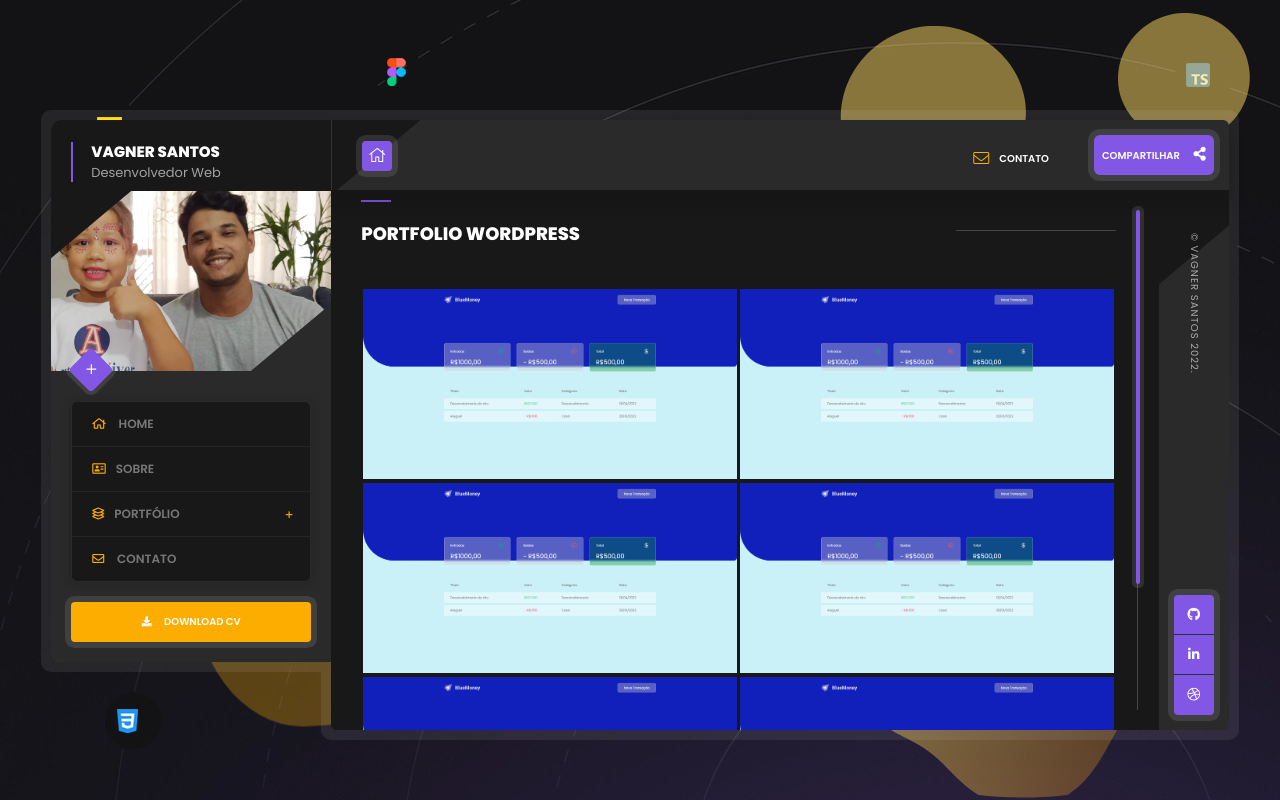
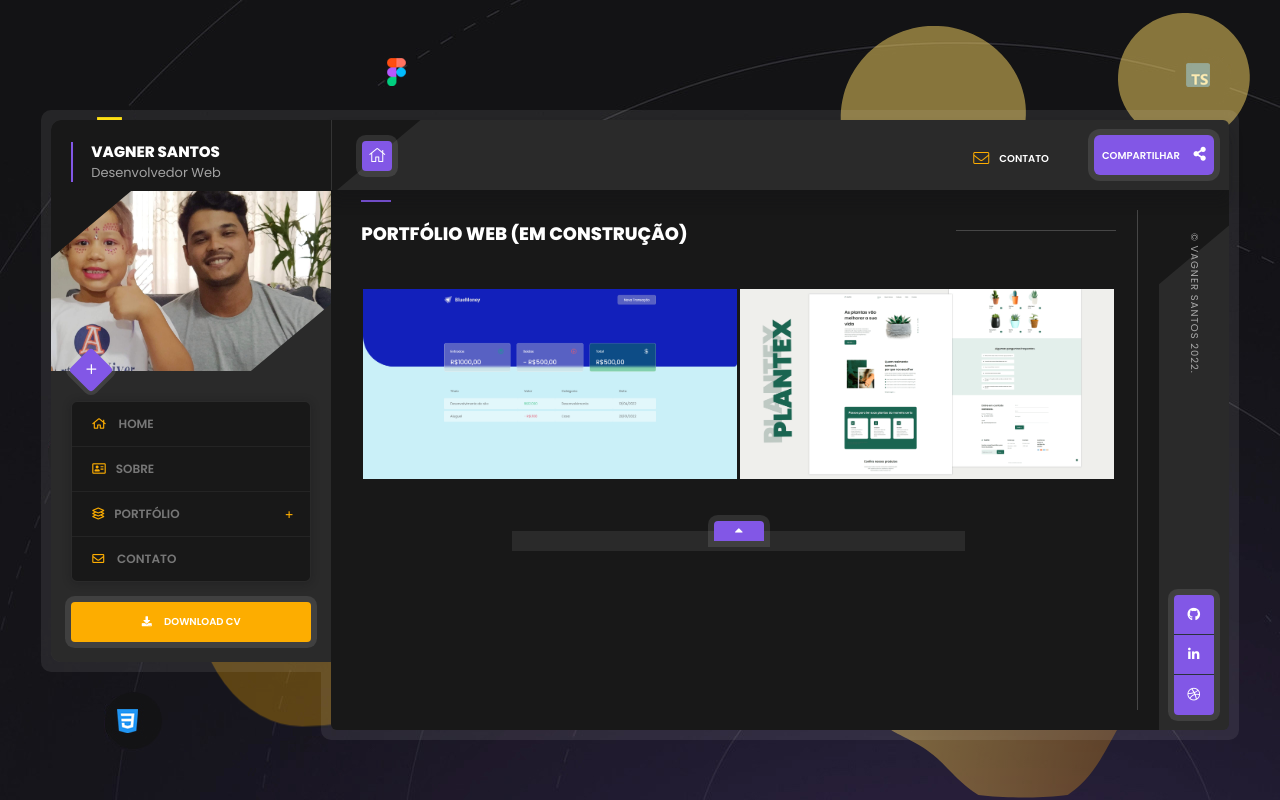
Before and after one commit to vagner531/web-portfolio-personal, a plain HTML site: page portfolio-single.html in a window 1280 px wide. Drawn offline with Linux system fonts and the light colour scheme.

Commit message:
update cv

```diff
--- a/css/style.css
+++ b/css/style.css
@@ -17,8 +17,9 @@ body {
 	text-align: center;
 	color: #ffffff;
 	font-family: 'Poppins', sans-serif;
-	background-image: url("./images/bg/01.jpg");
-}
+
+}
+
 @-o-viewport {
 	width: device-width;
 }
--- a/js/scripts.js
+++ b/js/scripts.js
@@ -227,17 +227,17 @@ function initVbook() {
     });
     //   mailchimp------------------
     $("#subscribe").ajaxChimp({
-        language: "eng",
-        url: "https://gmail.us1.list-manage.com/subscribe/post?u=1fe818378d5c129b210719d80&amp;id=a2792f681b"
+        language: "br",
+        // url: "https://gmail.us1.list-manage.com/subscribe/post?u=1fe818378d5c129b210719d80&amp;id=a2792f681b"
     });
     $.ajaxChimp.translations.eng = {
         submit: "Submitting...",
-        0: '<i class="fa fa-check"></i> We will be in touch soon!',
-        1: '<i class="fa fa-warning"></i> You must enter a valid e-mail address.',
-        2: '<i class="fa fa-warning"></i> E-mail address is not valid.',
-        3: '<i class="fa fa-warning"></i> E-mail address is not valid.',
-        4: '<i class="fa fa-warning"></i> E-mail address is not valid.',
-        5: '<i class="fa fa-warning"></i> E-mail address is not valid.'
+        0: '<i class="fa fa-check"></i> Nós entraremos em contato em breve!',
+        1: '<i class="fa fa-warning"></i> Você deve inserir um endereço de email válido.',
+        2: '<i class="fa fa-warning"></i> O endereço de email não é válido.',
+        3: '<i class="fa fa-warning"></i> O endereço de email não é válido.',
+        4: '<i class="fa fa-warning"></i> O endereço de email não é válido.',
+        5: '<i class="fa fa-warning"></i> O endereço de email não é válido.'
     };
     $(".scr-bar_container").on("scroll", function() {
         var c = $(this).scrollTop();
--- a/portfolio-single.html
+++ b/portfolio-single.html
@@ -87,7 +87,7 @@
                             <!--section  -->
                             <section>
                                 <div class="section-title fl-wrap">
-                                    <h3>Portfolio WordPress</h3>
+                                    <h3>PortfÓlio WEB (EM CONSTRUÇÃO)</h3>
                                 </div>
                                 <!-- portfolio start -->
                                 <div class="gallery-items min-pad hover-dir   fl-wrap  " style="position: relative; height: 1013.88px;">
@@ -107,68 +107,17 @@
                                     <!-- gallery-item-->
                                     <div class="gallery-item  web branding" style="position: absolute; left: 0px; top: 0px;">
                                         <div class="grid-item-holder hov_zoom">
-                                            <img src="images/bg/01.png" alt="">
+                                            <img src="images/bg/02.png" alt="">
                                             <div class="grid-det" style="left: -100%; top: 0px; transition: all 300ms ease 0s;">
-                                                <div class="grid-det_category"><a href="#">React</a> <a href="#">Node</a></div>
+                                                <div class="grid-det_category"><a href="#">HTML</a> <a href="#">CSS</a><a href="#">JavaScript</a></div>
                                                 <div class="grid-det-item">
-                                                    <a href="https://github.com/vagner531/bluemoney" target="_blank">Github</a>
+                                                    <a href="https://github.com/vagner531/website-portfolio-plants" target="_blank">Github</a>
                                                 </div>
                                             </div>
                                         </div>
                                     </div>
                                     <!-- gallery-item end-->
-                                    <!-- gallery-item-->
-                                    <div class="gallery-item  web branding" style="position: absolute; left: 0px; top: 0px;">
-                                        <div class="grid-item-holder hov_zoom">
-                                            <img src="images/bg/01.png" alt="">
-                                            <div class="grid-det" style="left: -100%; top: 0px; transition: all 300ms ease 0s;">
-                                                <div class="grid-det_category"><a href="#">React</a> <a href="#">Node</a></div>
-                                                <div class="grid-det-item">
-                                                    <a href="https://github.com/vagner531/bluemoney" target="_blank">Github</a>
-                                                </div>
-                                            </div>
-                                        </div>
-                                    </div>
-                                    <!-- gallery-item end-->
-                                    <!-- gallery-item-->
-                                    <div class="gallery-item  web branding" style="position: absolute; left: 0px; top: 0px;">
-                                        <div class="grid-item-holder hov_zoom">
-                                            <img src="images/bg/01.png" alt="">
-                                            <div class="grid-det" style="left: -100%; top: 0px; transition: all 300ms ease 0s;">
-                                                <div class="grid-det_category"><a href="#">React</a> <a href="#">Node</a></div>
-                                                <div class="grid-det-item">
-                                                    <a href="https://github.com/vagner531/bluemoney" target="_blank">Github</a>
-                                                </div>
-                                            </div>
-                                        </div>
-                                    </div>
-                                    <!-- gallery-item end-->
-                                    <!-- gallery-item-->
-                                    <div class="gallery-item  web branding" style="position: absolute; left: 0px; top: 0px;">
-                                        <div class="grid-item-holder hov_zoom">
-                                            <img src="images/bg/01.png" alt="">
-                                            <div class="grid-det" style="left: -100%; top: 0px; transition: all 300ms ease 0s;">
-                                                <div class="grid-det_category"><a href="#">React</a> <a href="#">Node</a></div>
-                                                <div class="grid-det-item">
-                                                    <a href="https://github.com/vagner531/bluemoney" target="_blank">Github</a>
-                                                </div>
-                                            </div>
-                                        </div>
-                                    </div>
-                                    <!-- gallery-item end-->
-                                    <!-- gallery-item-->
-                                    <div class="gallery-item  web branding" style="position: absolute; left: 0px; top: 0px;">
-                                        <div class="grid-item-holder hov_zoom">
-                                            <img src="images/bg/01.png" alt="">
-                                            <div class="grid-det" style="left: -100%; top: 0px; transition: all 300ms ease 0s;">
-                                                <div class="grid-det_category"><a href="#">React</a> <a href="#">Node</a></div>
-                                                <div class="grid-det-item">
-                                                    <a href="https://github.com/vagner531/bluemoney" target="_blank">Github</a>
-                                                </div>
-                                            </div>
-                                        </div>
-                                    </div>
-                                    <!-- gallery-item end-->
+
                                 </div>
                             </section>
                             <!--section end-->
```
Also changed, not shown: resume.html (+2 -2 lines), images/back.png (added), images/bg/02.png (added), 1 other file.
